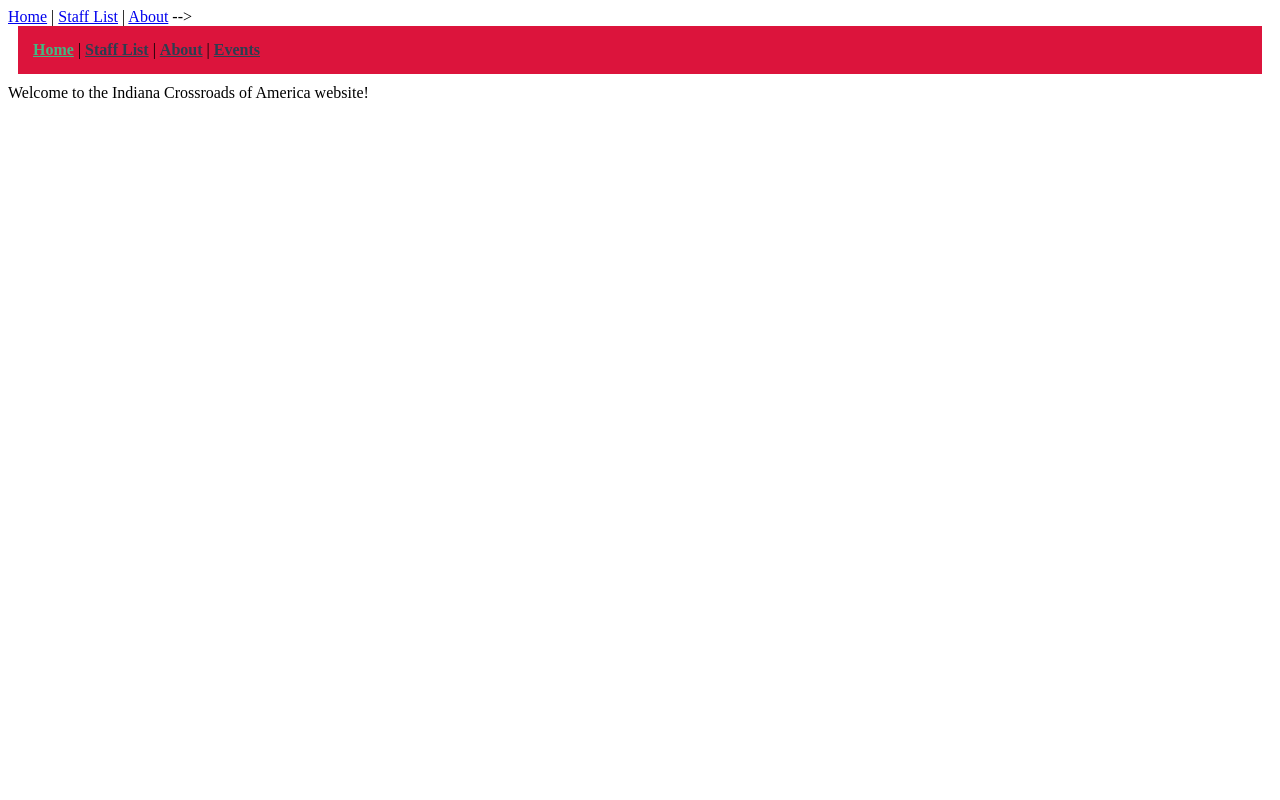
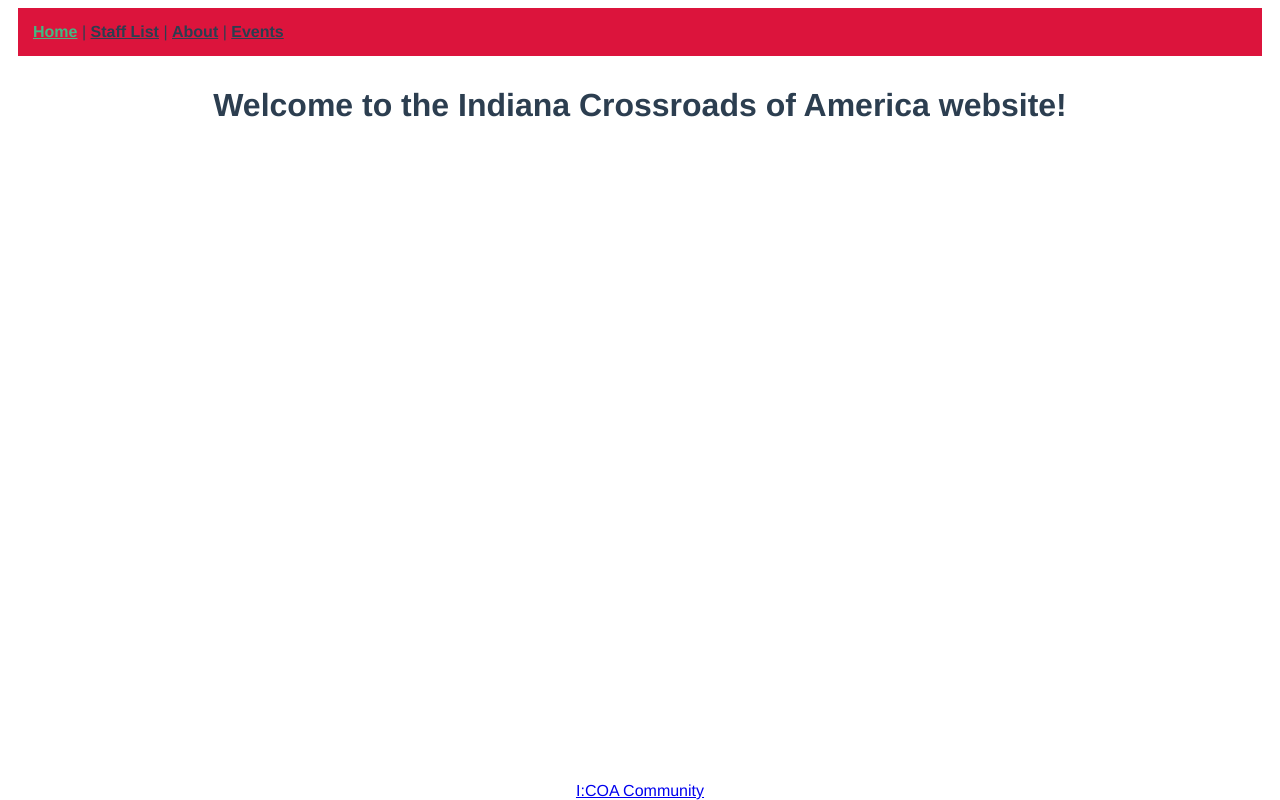
Before and after one commit to Indiana-Crossroads-Of-America/website, a Vue app: page / in a window 1280 px wide. Built offline with nearby package versions, Linux system fonts and the light colour scheme.

Commit message:
Merged code and fixed things.

```diff
--- a/src/App.vue
+++ b/src/App.vue
@@ -6,21 +6,15 @@
   </div> -->
 
   <!-- Begin Navbar -->
-  <div id="nav">
-    <router-link to="/">Home</router-link> |
-    <router-link to="/staff">Staff List</router-link> |
-    <router-link to="/about">About</router-link> -->
+  <div id="header">
     <Header></Header>
   </div>
 
-  <!-- <div class="footer">
-    <p>
-      I:COA Community |
-      <a href="https://github.com/Indiana-Crossroads-Of-America/website"
-        >We're <u>Open Source</u></a
-      >
-    </p>
-  </div> -->
+  <div class="footer">
+    <a href="https://github.com/Indiana-Crossroads-Of-America/website"
+      >I:COA Community</a
+    >
+  </div>
   <router-view />
 </template>
 
@@ -42,7 +36,7 @@ export default {
 </script>
 
 <!-- ALERT CSS -->
-<style scoped>
+<style>
 .alert {
   padding: 10px;
   background-color: #f44336;
--- a/src/views/Home.vue
+++ b/src/views/Home.vue
@@ -1,6 +1,6 @@
 <template>
   <div class="home">
-    Welcome to the Indiana Crossroads of America website!
+    <h1>Welcome to the Indiana Crossroads of America website!</h1>
     <!-- <p>
       &#x26A0;This site is limited in functionality and is under construction.
       &#9888;
```
